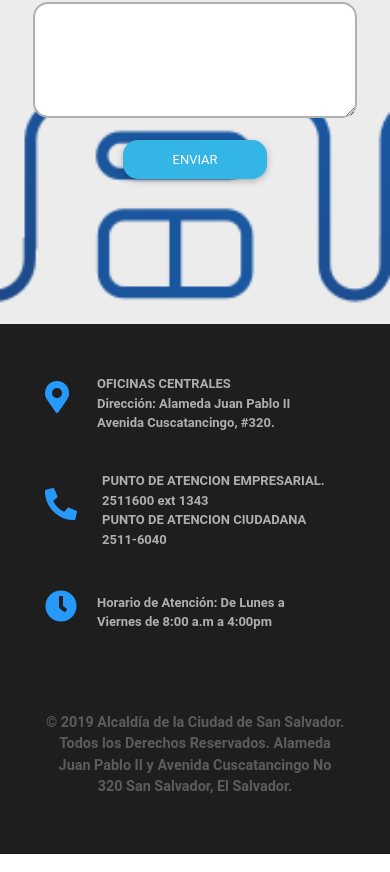
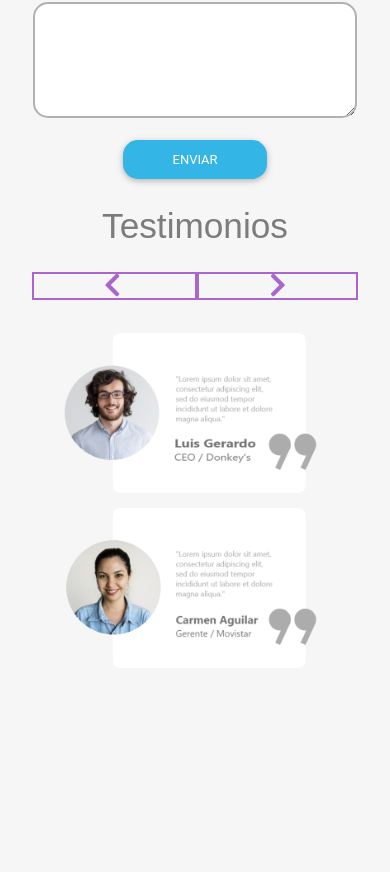
Before and after one commit to AdryMar/alcaldia, a plain HTML site: page index.html in a window 390 px wide. Shown: the part 4185-5057 px from the top of the page. Drawn offline with nearby package versions, Linux system fonts and the light colour scheme; a web font is replaced by a local one.

Commit message:
proyecto terminado

```diff
--- a/css/style.css
+++ b/css/style.css
@@ -198,12 +198,12 @@
     padding: 8px 0px !important;
     border-radius: 15px !important;
     font-weight: bold !important;
-    font-size: 1.3rem !important
+    font-size: 1.3rem !important;
 }
 
 .quienessomos {
     padding-top: 470px;
-    padding-bottom: 35px
+    padding-bottom: 35px;
 }
 
 .quienessomos h1 {
@@ -239,7 +239,7 @@
 .gestion1 p {
     color: white;
     font-weight: bold;
-    font-size: 1.34rem
+    font-size: 1.34rem;
 }
 
 .imgmapa {
@@ -247,12 +247,12 @@
 }
 
 /*Seccion 4 Soy una empresa*/
-
 .empresa {
     background-image: url(../img/13.png);
     background-repeat: no-repeat;
-    background-size: 100vw 120vh;
-    height: 120vh;
+    background-size: 100vw 160vh;
+    height: 160vh;
+    padding: 0px 70px;
 }
 
 .seccion4 {
@@ -274,7 +274,7 @@
 }
 
 .publicarofertas {
-    padding-left: 190px !important
+    padding-left: 190px !important;
 }
 
 .espacio {
@@ -286,9 +286,10 @@
 .espacio1 {
     padding: 10px 50px !important;
     border-radius: 15px !important;
-    background: #083971 !important
+    background: #083971 !important;
 }
 
+/*footer*/
 .final {
     background: #1E1E1E;
     padding: 100px 0px 30px 0px;
@@ -307,23 +308,28 @@
     transform: rotate(-270deg);
 }
 
-
 .letrasb {
     color: white;
     font-size: 13px;
     color: #afafaf;
-    font-weight: bold
-
+    font-weight: bold;
 }
 
 .copy {
     padding-top: 80px !important;
     color: #5c5c5c;
     font-weight: bold;
-    font-size: 0.9rem
+    font-size: 0.9rem;
 }
 
+/*testimonios-carrousel*/
+.testimonios{
+    padding-top: 850px;
+}
 
+.imgtesti{
+    height: 312px !important;
+}
 
 /*dispositivos moviles*/
 @media (max-width: 767px) {
@@ -370,7 +376,6 @@
         height: 350px;
     }
 
-
     .imgcarrusel {
         width: 100%;
     }
@@ -384,7 +389,6 @@
         background-repeat: no-repeat;
         background-size: 100vw 280vh;
         height: 280vh;
-
     }
 
     .descargaplan {
@@ -397,8 +401,6 @@
 
     .boton {
         width: 80%;
-
-
     }
 
     .quienessomos {
@@ -411,27 +413,24 @@
     }
 
     .empleosotorgados h2 {
-
         color: #e8a100;
-
     }
 
     .gestion {
         padding: 0px;
-
     }
 
     .gestion1 {
         padding-left: 25px !important;
-
     }
 
     .empresa {
-        background-image: url(../img/3.png);
+        background-image: url(../img/gris.png);
         background-repeat: no-repeat;
         background-size: cover;
         padding-bottom: 700px;
-        height: 90vh;
+        height: 190vh;
+        padding: 0px 0px;
     }
 
     .gestion1 p {
@@ -444,32 +443,43 @@
     }
 
     .publicarofertas {
-        padding-left: 0px !important
+        padding-left: 0px !important;
     }
 
     .encuentra1 h2 {
-        padding-top: 50px
+        padding-top: 50px;
     }
+
     .icon1{
-        padding-bottom: 15px
+        padding-bottom: 15px;
     }
+
     .mapa3 {
         font-size: 2.0rem;
         color: #2699FB;
-
         transform: rotate(-270deg);
         margin-left: 40px;
         padding-right: 0px;
-        padding-top: 80px
+        padding-top: 80px;
     }
+
     .horario{
-        padding-top: 20px
+        padding-top: 20px;
     }
+
     .final{
-        padding: 40px 30px
+        padding: 40px 30px;
     }
+
     .letrasb {
-    padding-top: 10px
+        padding-top: 10px;
+    }
+
+    .testimonios{
+        padding-top: 520px !important;
+    }
+
+    .imgtesti{
+        height: 160px !important;
+    }
 }
-
-}
--- a/index.html
+++ b/index.html
@@ -399,7 +399,6 @@
             </div>
         </div>
     </section>
-
     <!--seccion 4: Soy una empresa-->
     <section class="empresa" id="empresa">
         <div class="container">
@@ -413,14 +412,9 @@
                     </div>
                 </div>
                 <div class="col-md-6  d-flex justify-content-center justify-content-md-end ">
-
                     <form class="formulario text-center " action="#!">
                         <input type="text" id="defaultContactFormName" class="form-control espacio mb-4" placeholder="">
-
-
                         <input type="email" id="defaultContactFormEmail" class="form-control mb-4 espacio" placeholder="">
-
-
                         <div class="form-group">
                             <textarea class="espacio form-control " id="exampleFormControlTextarea2" rows="3" placeholder=""></textarea>
                         </div>
@@ -429,6 +423,61 @@
                         </div>
                     </form>
                 </div>
+            </div>
+        </div>
+        <div class="testimonios container-fluid">
+            <h1 class="text-center mb-4 textoferta">Testimonios</h1>
+        </div>
+        <div class="">
+            <!--2do carrusel-- testimonios-->
+            <div class="">
+                <section class="carousel slide" data-ride="carousel" id="postsCarousel">
+                    <div class="flechastesti container">
+                        <!--para dispositivo móvil-->
+                        <div class="row d-flex justify-content-center mb-4">
+                            <div class="col-xs-12 text-md-right lead">
+                                <a class="flechacentro d-block-inline text-center d-md-none btn-outline-secondary prev" href="" title="go back">
+                                    <i class="text-center fa fa-lg fa-chevron-left"></i>
+                                </a>
+                                <a class="flechacentro d-block-inline text-center d-md-none btn-outline-secondary next" href="" title="more">
+                                    <i class="text-center fa fa-lg fa-chevron-right"></i>
+                                </a>
+                            </div>
+                        </div>
+            <!---->
+                    </div>
+                    <!--para escritorio-->
+                    <a class="d-none d-md-block flecha flecha0 btn-outline-secondary prev" href="" title="go back">
+                        <i class="fa fa-lg fa-chevron-left"></i>
+                    </a>
+                    <a class="d-none d-md-block flecha flecha1 btn-outline-secondary next" href="" title="more">
+                        <i class="fa fa-lg fa-chevron-right"></i>
+                    </a>
+                    <div class="card1 container p-t-0 m-t-2 carousel-inner ">
+                        <!--primer carrusel-->
+                        <div class="card1 row row-equal carousel-item active m-t-0 ">
+                            <div class="col-lg-6 col-md-6 mt-2  ">
+                                <!--card 1-->
+                                <img class="imgtesti img-fluid" src="img/testimonio1.png" alt="Carousel 1">
+                            </div>
+                            <div class="col-lg-6 col-md-6 mt-2">
+                                <!--card 2-->
+                                <img class="imgtesti img-fluid" src="img/testimonio2.png" alt="Carousel 1">
+                            </div>
+                        </div>
+                        <!--segundo carusel-->
+                        <div class="card1 row row-equal carousel-item m-t-0">
+                            <div class="col-lg-6 col-md-6 mt-2">
+                                <!--card 1-->
+                                <img class="imgtesti img-fluid" src="img/testimonio2.png" alt="Carousel 1">
+                            </div>
+                            <div class="col-lg-6 col-md-6 mt-2">
+                                <!--card 2-->
+                                <img class="imgtesti img-fluid" src="img/testimonio1.png" alt="Carousel 1">
+                            </div>
+                        </div>
+                    </div>
+                </section>
             </div>
         </div>
     </section>
@@ -469,7 +518,6 @@
                         <div class="letrasb">
                             <div class="row">Horario de Atención: De Lunes a </div>
                             <div class="row">Viernes de 8:00 a.m a 4:00pm</div>
-
                         </div>
                     </div>
                 </div>
@@ -487,7 +535,6 @@
     <script>
         (function($) {
             "use strict";
-
             // manual carousel controls
             $('.next').click(function() {
                 $('.carousel').carousel('next');
@@ -497,7 +544,7 @@
                 $('.carousel').carousel('prev');
                 return false;
             });
-
         })(jQuery);
     </script>
-</body></html>
+</body>
+</html>
```
Also changed, not shown: img/gris.png (added), img/testimonio1.png (added), img/testimonio2.png (added). Lines whose indentation alone changed are shown as unchanged.
